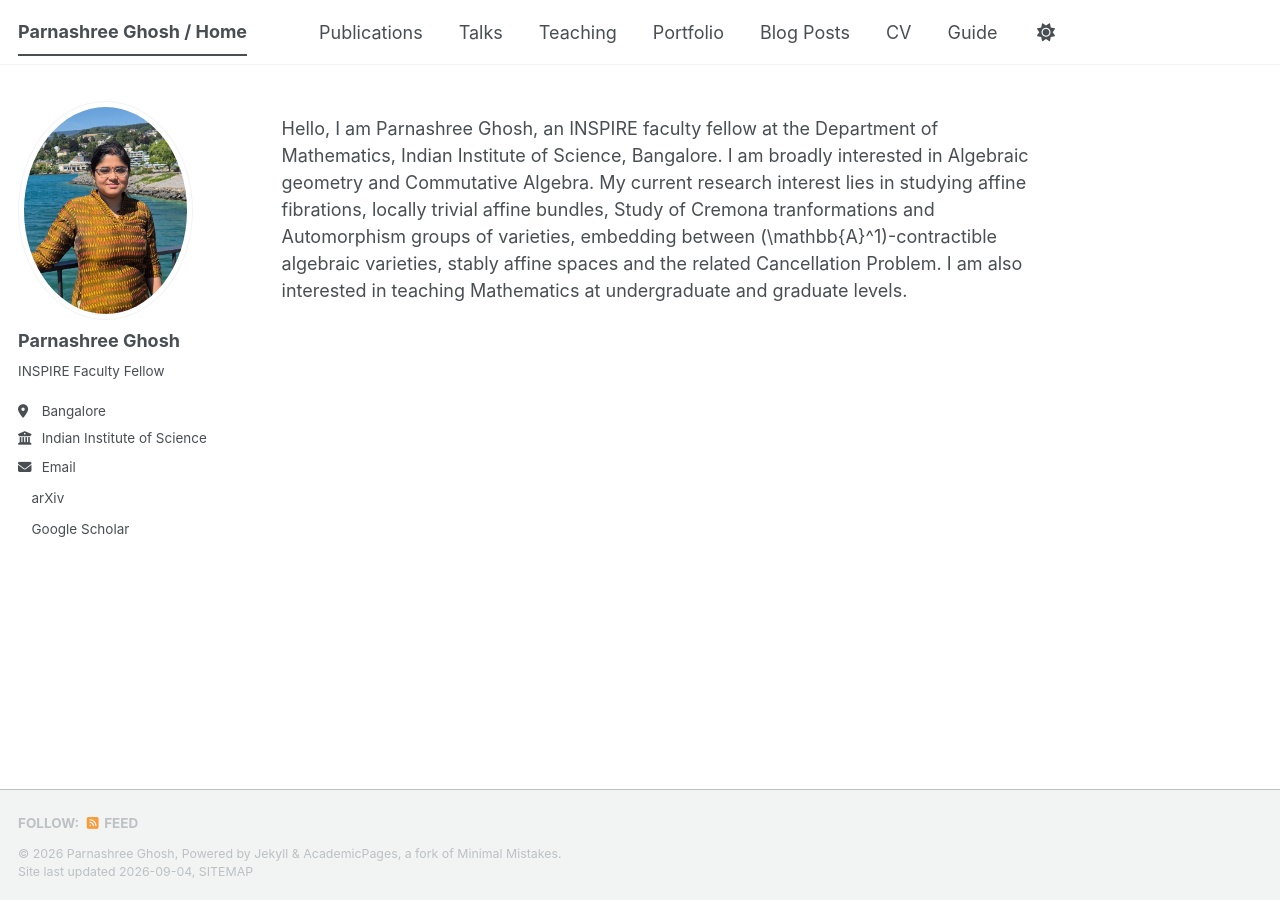
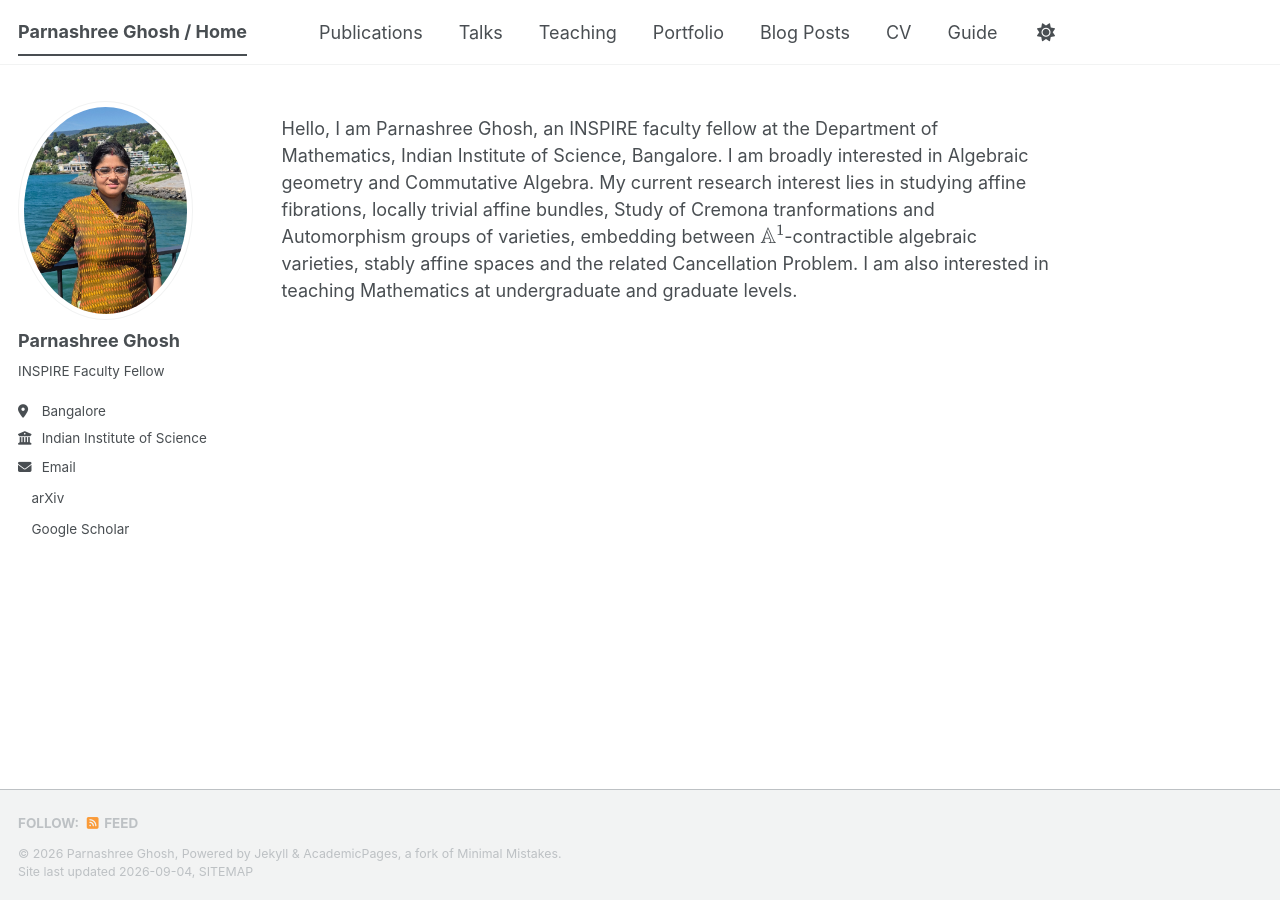
Before and after one commit to parnashree-math/parnashree-math.github.io, a Jekyll site: the page built from _pages/about.md, in a window 1280 px wide. Built offline with Jekyll 4.4.1, drawn with Linux system fonts in a browser that asks for light colours; a style sheet for code colours, icons or effects is not loaded.

Commit message:
Fix LaTeX formatting in about.md
Correct LaTeX formatting for mathematical expressions.

```diff
--- a/_pages/about.md
+++ b/_pages/about.md
@@ -8,5 +8,5 @@ redirect_from:
 ---
 
 Hello, I am Parnashree Ghosh, an INSPIRE faculty fellow at the Department of Mathematics, Indian Institute of Science, Bangalore.
-I am broadly interested in Algebraic geometry and Commutative Algebra. My current research interest lies in studying affine fibrations,  locally trivial affine bundles, Study of Cremona tranformations and Automorphism groups of varieties, embedding between \(\mathbb{A}^1\)-contractible algebraic varieties,  stably affine spaces and the related Cancellation Problem.
+I am broadly interested in Algebraic geometry and Commutative Algebra. My current research interest lies in studying affine fibrations,  locally trivial affine bundles, Study of Cremona tranformations and Automorphism groups of varieties, embedding between \\(\mathbb{A}^1\\)-contractible algebraic varieties,  stably affine spaces and the related Cancellation Problem.
 I am also interested in teaching Mathematics at undergraduate and graduate levels.
```
